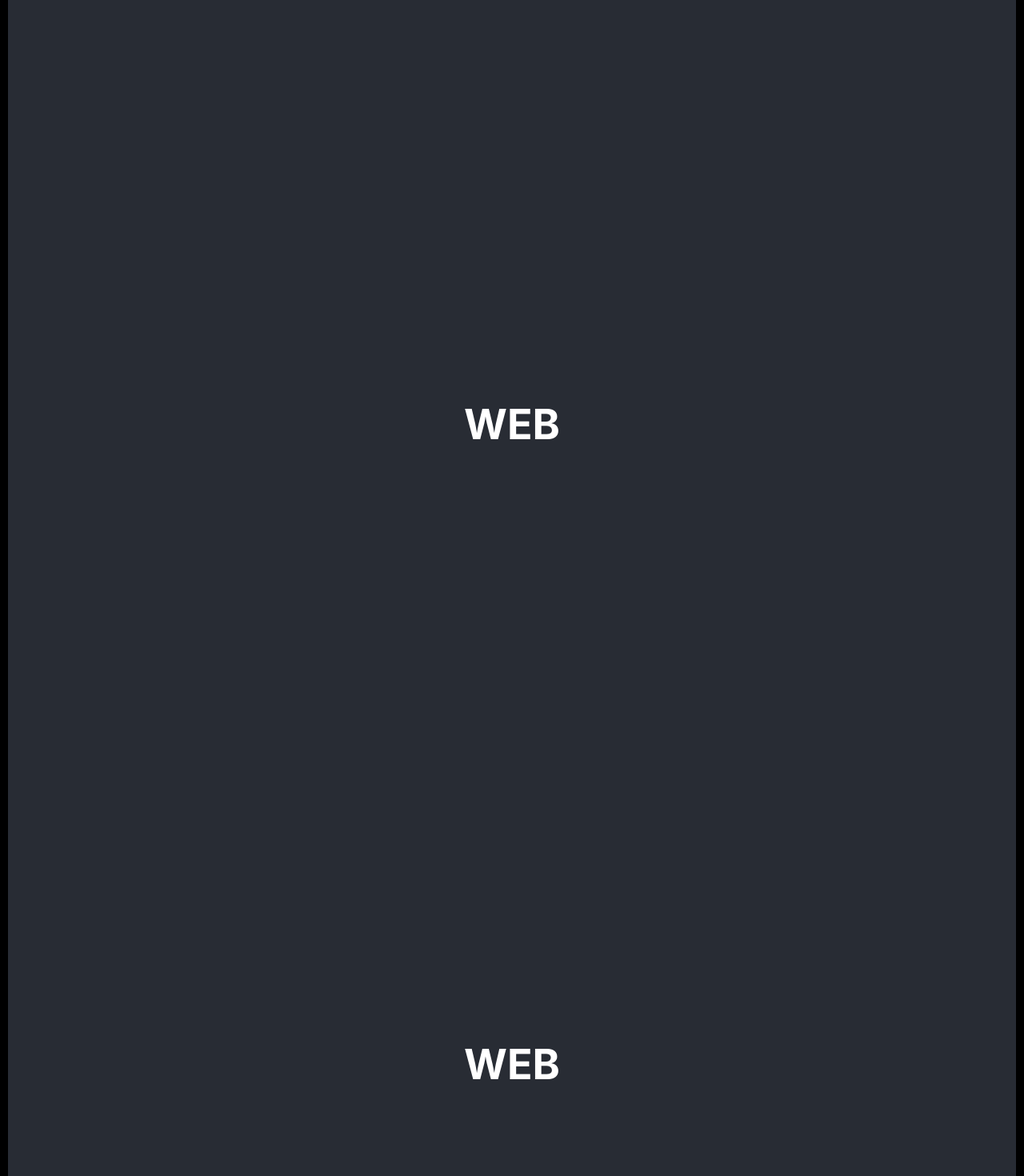
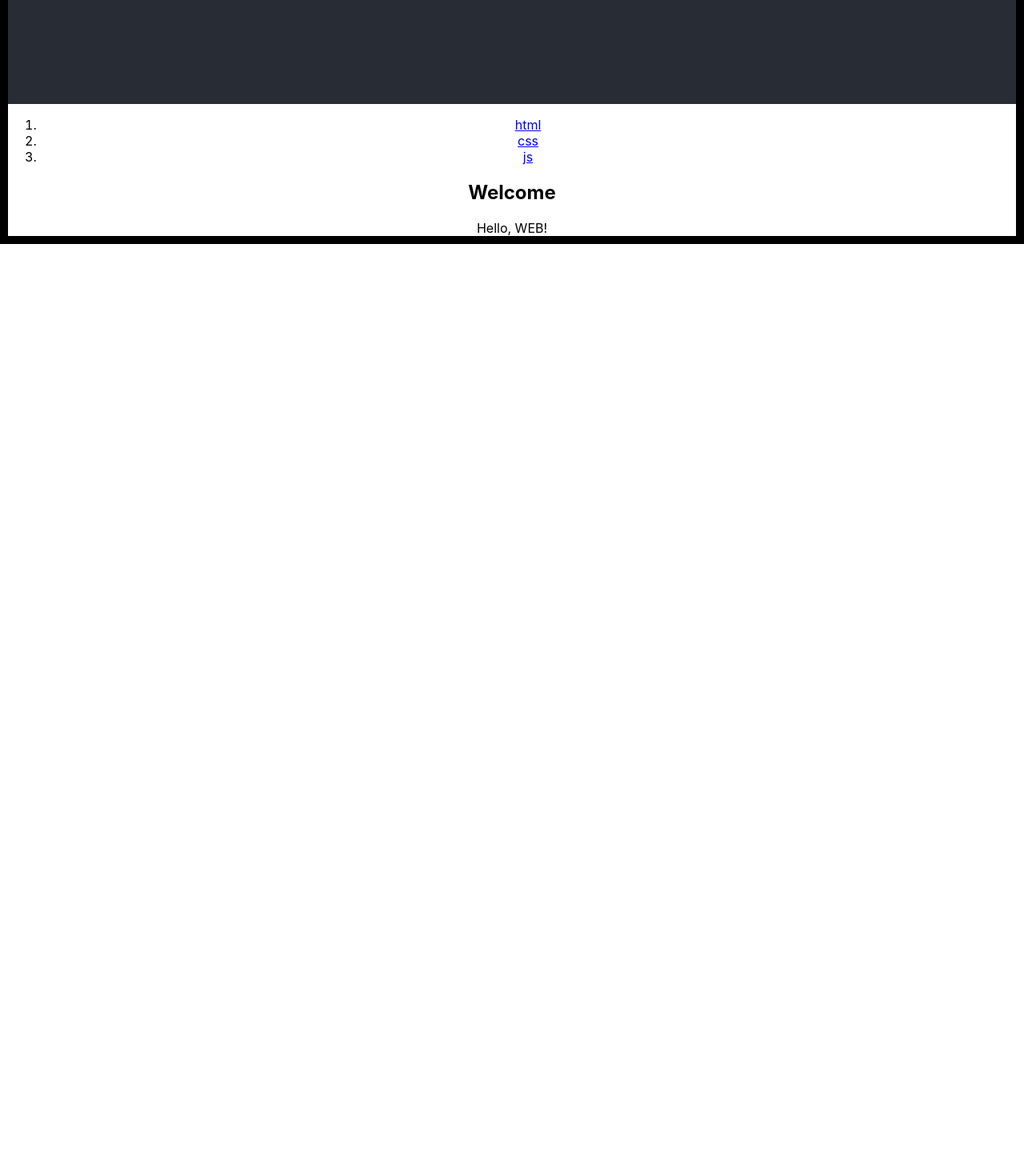
Before and after one commit to cjy3458/react-app, a React (Create React App) app: page / in a window 1280 px wide. Shown: the part 680-2150 px from the top of the page at 80% size. After the commit the page ends 985 px from the top, so only its background shows below. Built offline with nearby package versions, Linux system fonts and the light colour scheme.

Commit message:
add props

```diff
--- a/src/App.js
+++ b/src/App.js
@@ -1,7 +1,8 @@
 import logo from "./logo.svg";
 import "./App.css";
 
-function Header() {
+function Header(props) {
+  console.log("props", props);
   return (
     <header className="App-header">
       <h1 a href="/">
@@ -37,13 +38,11 @@ function Article() {
     </article>
   );
 }
+
 function App() {
   return (
     <div className="App">
-      <Header></Header>
-      <Header></Header>
-      <Header></Header>
-
+      <Header title="REACT"></Header>
       <Nav></Nav>
       <Article></Article>
     </div>
```
